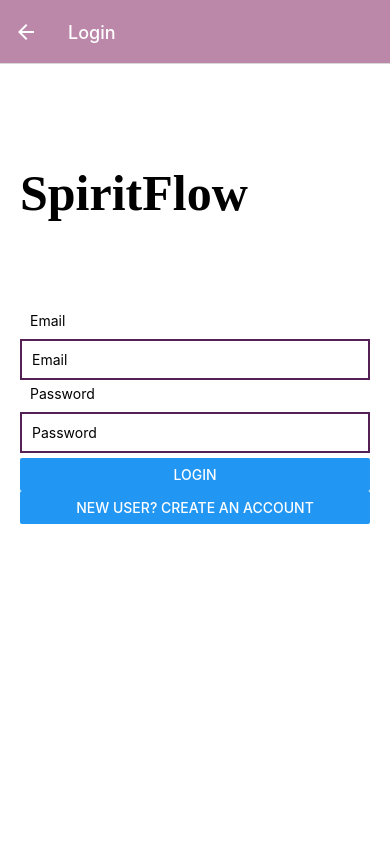
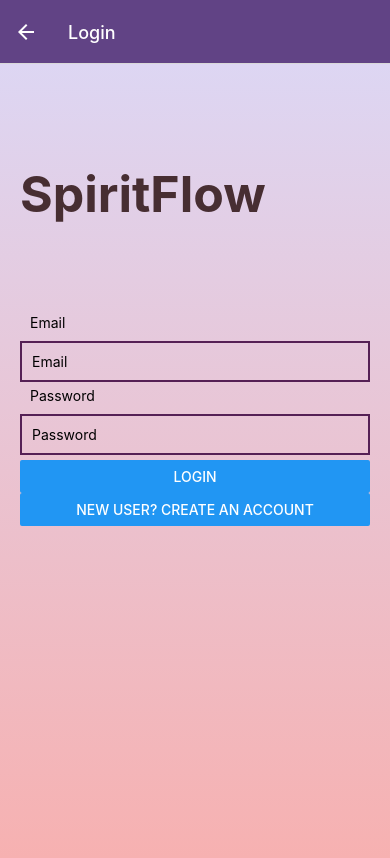
Before and after one commit to judywangyq/spirit_flow_APP, a React Native app: screen /Login in a window 390 px wide. Shown: the top 858 px of the page. Built offline with nearby package versions, Linux system fonts and the light colour scheme; no server answers; what expo-notifications would draw is missing.

Commit message:
fix font bug, modify styles

```diff
--- a/App.js
+++ b/App.js
@@ -61,18 +61,6 @@ const AppTabs = () => (
               // const credential = EmailAuthProvider.credential(user.email, "123456");
               try {
                 signOut(auth);
-                // // 重新认证用户
-                // await reauthenticateWithCredential(user, credential);
-
-                // // 在重新认证成功后执行注销操作
-                // await auth.signOut();
-                // console.log('User logged out successfully');
-
-                // // 重新获取当前用户对象
-                // const updatedCurrentUser = auth.currentUser;
-
-                // // 使用更新后的用户对象进行其他操作
-                // console.log("Updated User:", updatedCurrentUser);
               } catch (err) {
                 console.log("signout err", err);
   }
@@ -83,24 +71,81 @@ const AppTabs = () => (
             <Ionicons name="exit" size={24} color="black" />
           </PressableButton>
         ),
-        headerLeft: () => (
+      })}
+    />
+    <Tab.Screen
+      name="Journal"
+      component={Journal}
+      options={({ navigation }) => ({
+        headerRight: () => (
           <PressableButton
-            pressedFunction={() => {
-              console.log("Menu Button pressed");
-              }
-            }
+            pressedFunction={async () => {
+              console.log("logout pressed");
+              const user = auth.currentUser;
+              // console.log(user.providerData);
+              // const credential = EmailAuthProvider.credential(user.email, "123456");
+              try {
+                signOut(auth);
+              } catch (err) {
+                console.log("signout err", err);
+  }
+            }}
             defaultStyle={{ backgroundColor: "#bbb", padding: 5 }}
             pressedStyle={{ opacity: 0.6 }}
           >
-            <Ionicons name="menu" size={24} color="black" />
+            <Ionicons name="exit" size={24} color="black" />
           </PressableButton>
         ),
-      })}
-    />
-    <Tab.Screen name="Journal" component={Journal} />
+      })} />
     {/* <Tab.Screen name="Map" component={Map} /> */}
-    <Tab.Screen name="User Profile" component={UserProfile} />
-    <Tab.Screen name="Discovery" component={Discovery} />
+    <Tab.Screen
+      name="User Profile"
+      component={UserProfile}
+      options={({ navigation }) => ({
+        headerRight: () => (
+          <PressableButton
+            pressedFunction={async () => {
+              console.log("logout pressed");
+              const user = auth.currentUser;
+              // console.log(user.providerData);
+              // const credential = EmailAuthProvider.credential(user.email, "123456");
+              try {
+                signOut(auth);
+              } catch (err) {
+                console.log("signout err", err);
+  }
+            }}
+            defaultStyle={{ backgroundColor: "#bbb", padding: 5 }}
+            pressedStyle={{ opacity: 0.6 }}
+          >
+            <Ionicons name="exit" size={24} color="black" />
+          </PressableButton>
+        ),
+      })} />
+    <Tab.Screen
+      name="Discovery"
+      component={Discovery}
+      options={({ navigation }) => ({
+        headerRight: () => (
+          <PressableButton
+            pressedFunction={async () => {
+              console.log("logout pressed");
+              const user = auth.currentUser;
+              // console.log(user.providerData);
+              // const credential = EmailAuthProvider.credential(user.email, "123456");
+              try {
+                signOut(auth);
+              } catch (err) {
+                console.log("signout err", err);
+  }
+            }}
+            defaultStyle={{ backgroundColor: "#bbb", padding: 5 }}
+            pressedStyle={{ opacity: 0.6 }}
+          >
+            <Ionicons name="exit" size={24} color="black" />
+          </PressableButton>
+        ),
+      })} />
   </Tab.Navigator>
 );
 
@@ -110,28 +155,6 @@ const AppStack = (
       name="SpiritFlow"
       component={AppTabs}
     />
-    {/* <Stack.Screen
-      name="UserProfile"
-      component={UserProfile}
-      options={{
-        headerRight: () => (
-          <PressableButton
-            pressedFunction={() => {
-              console.log("logout pressed");
-              try {
-                signOut(auth);
-              } catch (err) {
-                console.log("signout err", err);
-              }
-            }}
-            defaultStyle={{ backgroundColor: "#bbb", padding: 5 }}
-            pressedStyle={{ opacity: 0.6 }}
-          >
-            <Ionicons name="exit" size={24} color="black" />
-          </PressableButton>
-        ),
-      }}
-    /> */}
     <Stack.Screen
       name="Add New Journal"
       component={AddNewJournal}
@@ -161,7 +184,7 @@ export default function App() {
     <NavigationContainer>
       <Stack.Navigator
         screenOptions={{
-          headerStyle: { backgroundColor: "#b8a" },
+          headerStyle: { backgroundColor: "#614385" },
           headerTintColor: "white",
         }}
         initialRouteName="Signup"
--- /dev/null
+++ b/components/Colors.js
@@ -0,0 +1,14 @@
+export default {
+    // Top:'#EE9CA7',
+    // Bottom:'#FFDDE1',
+    Top:'#ddd6f3',
+    Bottom:'#faaca8',
+    Grey:'grey',
+    ButtonRed: '#ff0000',
+    MainButton: '#f7287b',
+    ButtonBlue: '#1d91c0',
+    ButtonGold: '#ffD700',
+    CardBg:'#ffd700',
+    ShadowBg:'#004529',
+    Title:'#c0c0c0',
+  }
--- a/components/ImageManager.js
+++ b/components/ImageManager.js
@@ -36,7 +36,7 @@ export default function ImageManager({ passImageUri }) {
   };
 
   return (
-    <View style={{ alignItems: 'center' }}>
+    <View style={{ alignItems: 'center', marginTop: 50 }}>
       {/* <Button onPress={takeImageHandler} title="Add a profile photo"  /> */}
       <PressableButton
         pressedFunction={takeImageHandler}
@@ -51,6 +51,7 @@ export default function ImageManager({ passImageUri }) {
 }
 const styles = StyleSheet.create({
   image: {
+    marginTop: 50,
     width: 100,
     height: 100,
   },
--- a/components/NotificationManager.js
+++ b/components/NotificationManager.js
@@ -1,4 +1,4 @@
-import { View, Text, Button, Alert } from "react-native";
+import { View, Text, Button, Alert, StyleSheet, TouchableOpacity } from "react-native";
 import React from "react";
 import * as Notifications from "expo-notifications";
 
@@ -37,10 +37,26 @@ export default function NotificationManager() {
   };
   return (
     <View>
-      <Button
+      {/* <Button
         title="Remind me to receive diving energy guidance"
         onPress={scheduleNotificationHandler}
-      />
+      /> */}
+      <TouchableOpacity onPress={scheduleNotificationHandler} style={styles.button}>
+        <Text style={styles.buttonText}>Remind me to receive diving energy guidance !</Text>
+      </TouchableOpacity>
     </View>
   );
 }
+
+const styles = StyleSheet.create({
+  button: {
+    backgroundColor: '#9b88db',
+    padding: 10,
+    margin: 10,
+    borderRadius: 5,
+  },
+  buttonText: {
+    color: 'white',
+    fontSize: 16,
+  },
+});
--- a/package.json
+++ b/package.json
@@ -19,7 +19,7 @@
     "expo-image-picker": "~14.3.2",
     "expo-location": "~16.1.0",
     "expo-modules-core": "^1.5.12",
-    "expo-notifications": "~0.20.1",
+    "expo-notifications": "^0.20.1",
     "expo-status-bar": "~1.6.0",
     "firebase": "^10.7.0",
     "react": "18.2.0",
@@ -27,7 +27,8 @@
     "react-native-dropdown-picker": "^5.4.6",
     "react-native-maps": "1.7.1",
     "react-native-reanimated": "~3.3.0",
-    "react-navigation-header-buttons": "^11.1.1"
+    "react-navigation-header-buttons": "^11.1.1",
+    "expo-linear-gradient": "~12.3.0"
   },
   "devDependencies": {
     "@babel/core": "^7.20.0",
--- a/screens/AddNewJournal.js
+++ b/screens/AddNewJournal.js
@@ -4,12 +4,24 @@ import firebase from 'firebase/app';
 import { database } from "../firebase/firebaseSetup"
 import { serverTimestamp } from 'firebase/firestore';
 import React, { useState, useEffect } from 'react';
-import { View, Text, TextInput, Button, Alert, ScrollView } from 'react-native';
+import { View, Text, TextInput, Button, Alert, ScrollView, StyleSheet } from 'react-native';
 import { useNavigation, useRoute } from '@react-navigation/native';
 import { addJournal, deleteJournal, editJournal } from '../firebase/firebaseHelper';
 import { auth } from '../firebase/firebaseSetup';
 import LocationManager from '../components/LocationManager';
+import { LinearGradient } from 'expo-linear-gradient';
+import Colors from '../components/Colors';
 
+
+const styles = StyleSheet.create({
+  background: {
+    position: 'absolute',
+    left: 0,
+    right: 0,
+    top: 0,
+    height: 900,
+  }
+});
 
 export default function AddNewJournal() {
   const navigation = useNavigation();
@@ -129,6 +141,12 @@ export default function AddNewJournal() {
   };
 
   return (
+    <><LinearGradient
+      colors={[
+        Colors.Top,
+        Colors.Bottom,
+      ]}
+      style={styles.background}/>
     <ScrollView>
       <View>
 
@@ -189,5 +207,6 @@ export default function AddNewJournal() {
         {editJournalData && <Button title="Delete" onPress={handleDelete} />}
       </View>
     </ScrollView>
+    </>
   );
 }
--- a/screens/Home.js
+++ b/screens/Home.js
@@ -272,7 +272,7 @@ export default Home;
 
 const styles = StyleSheet.create({
   getMovieButton: {
-    backgroundColor: 'blue',
+    backgroundColor: '#9b88db',
     padding: 10,
     margin: 10,
     borderRadius: 5,
--- a/screens/Journal.js
+++ b/screens/Journal.js
@@ -3,6 +3,8 @@ import { View, TouchableOpacity, Text, StyleSheet, FlatList, ScrollView } from '
 import { useNavigation } from '@react-navigation/native';
 import { auth, database } from "../firebase/firebaseSetup";
 import { collection, query, getDocs } from 'firebase/firestore';
+import { LinearGradient } from 'expo-linear-gradient';
+import Colors from '../components/Colors';
 
 export default function Journal() {
   const navigation = useNavigation();
@@ -102,7 +104,12 @@ export default function Journal() {
   };
 
   return (
-
+    <><LinearGradient
+      colors={[
+        Colors.Top,
+        Colors.Bottom,
+      ]}
+      style={styles.background}/>
     <View>
       <TouchableOpacity onPress={handleAddNew} style={styles.addButton}>
         <Text style={styles.buttonText}>Add New</Text>
@@ -114,13 +121,20 @@ export default function Journal() {
         renderItem={renderItem}
       />
     </View>
-
+    </>
   );
 }
 
 const styles = StyleSheet.create({
+  background: {
+    position: 'absolute',
+    left: 0,
+    right: 0,
+    top: 0,
+    height: 900,
+  },
   addButton: {
-    backgroundColor: 'blue',
+    backgroundColor: '#9b88db',
     padding: 10,
     margin: 10,
     borderRadius: 5,
--- a/screens/Login.js
+++ b/screens/Login.js
@@ -2,6 +2,8 @@ import { useState } from "react";
 import { View, Text, TextInput, Button, StyleSheet, Alert } from "react-native";
 import { signInWithEmailAndPassword } from "firebase/auth";
 import { auth } from "../firebase/firebaseSetup";
+import { LinearGradient } from 'expo-linear-gradient';
+import Colors from '../components/Colors';
 
 export default function Login({ navigation }) {
   const [email, setEmail] = useState("");
@@ -28,6 +30,12 @@ export default function Login({ navigation }) {
   };
 
   return (
+    <><LinearGradient
+      colors={[
+        Colors.Top,
+        Colors.Bottom,
+      ]}
+      style={styles.background} />
       <View style={styles.container}>
         <Text style={styles.title}>SpiritFlow</Text>
         <View style={styles.spacing} />
@@ -38,8 +46,7 @@ export default function Login({ navigation }) {
           value={email}
           onChangeText={(changedText) => {
             setEmail(changedText);
-        }}
-      />
+          } } />
         <Text style={styles.label}>Password</Text>
         <TextInput
           style={styles.input}
@@ -48,28 +55,36 @@ export default function Login({ navigation }) {
           value={password}
           onChangeText={(changedText) => {
             setPassword(changedText);
-        }}
-      />
+          } } />
         <Button title="Login" onPress={loginHandler} />
         <Button title="New User? Create An Account" onPress={signupHandler} />
-    </View>
+      </View></>
   );
 }
 
 const styles = StyleSheet.create({
+  background: {
+    position: 'absolute',
+    left: 0,
+    right: 0,
+    top: 0,
+    height: 900,
+  },
   container: {
     flex: 1,
-    backgroundColor: "#fff",
+    // backgroundColor: "#fff",
     alignItems: "stretch",
     paddingHorizontal: 20,
   },
   title: {
     fontSize: 50,
     fontWeight: "bold",
+    color:'#472e32',
     // marginLeft: 10,
     marginTop: 100,
     marginBottom: 10,
-    fontFamily:"Cochin",
+    // fontFamily:'Arial, sans-serif',
+
   },
   spacing: {
     marginBottom: 80,
--- a/screens/Signup.js
+++ b/screens/Signup.js
@@ -3,6 +3,8 @@ import { View, Text, TextInput, Button, StyleSheet, Alert } from "react-native";
 import { createUserWithEmailAndPassword, updateProfile } from "firebase/auth";
 import { auth } from "../firebase/firebaseSetup";
 import { addUser } from "../firebase/firebaseHelper";
+import { LinearGradient } from 'expo-linear-gradient';
+import Colors from '../components/Colors';
 
 export default function Signup({ navigation }) {
   const [fullName, setFullName] = useState("");
@@ -73,6 +75,12 @@ const signupHandler = async () => {
   };
 
   return (
+    <><LinearGradient
+      colors={[
+        Colors.Top,
+        Colors.Bottom,
+      ]}
+      style={styles.background}/>
       <View style={styles.container}>
         <Text style={styles.title}>SpiritFlow</Text>
         <View style={styles.spacing} />
@@ -83,8 +91,7 @@ const signupHandler = async () => {
           value={fullName}
           onChangeText={(changedText) => {
             setFullName(changedText);
-        }}
-      />
+          } } />
 
         <Text style={styles.label}>Email</Text>
         <TextInput
@@ -93,8 +100,7 @@ const signupHandler = async () => {
           value={email}
           onChangeText={(changedText) => {
             setEmail(changedText);
-        }}
-      />
+          } } />
 
         <Text style={styles.label}>Password</Text>
         <TextInput
@@ -104,8 +110,7 @@ const signupHandler = async () => {
           value={password}
           onChangeText={(changedText) => {
             setPassword(changedText);
-        }}
-      />
+          } } />
 
         <Text style={styles.label}>Confirm Password</Text>
         <TextInput
@@ -115,29 +120,36 @@ const signupHandler = async () => {
           value={confirmPassword}
           onChangeText={(changedText) => {
             setConfirmPassword(changedText);
-        }}
-      />
+          } } />
 
         <Button title="Register" onPress={signupHandler} />
         <Button title="Already Registered? Login" onPress={loginHandler} />
-    </View>
+      </View></>
   );
 }
 
 const styles = StyleSheet.create({
+  background: {
+    position: 'absolute',
+    left: 0,
+    right: 0,
+    top: 0,
+    height: 900,
+  },
   container: {
     flex: 1,
-    backgroundColor: "#fff",
+    // backgroundColor: "#fff",
     alignItems: "stretch",
     paddingHorizontal: 20,
   },
   title: {
+    color:'#472e32',
     fontSize: 50,
     fontWeight: "bold",
     marginLeft: 10,
     marginTop: 100,
     marginBottom: 10,
-    fontFamily:"Cochin",
+    // fontFamily:'Arial, sans-serif',
   },
   spacing: {
     marginBottom: 80,
--- a/screens/UserProfile.js
+++ b/screens/UserProfile.js
@@ -1,9 +1,11 @@
 import { useEffect, useState } from 'react';
-import { View, Text, Button, TextInput, StyleSheet } from 'react-native';
+import { View, Text, Button, TextInput, StyleSheet, TouchableOpacity } from 'react-native';
 import { auth, database } from "../firebase/firebaseSetup";
 import { getDocs, collection, query, where, updateDoc } from 'firebase/firestore';
 import { updateProfile } from 'firebase/auth';
 import ImageManager from "../components/ImageManager";
+import { LinearGradient } from 'expo-linear-gradient';
+import Colors from '../components/Colors';
 
 const UserProfile = () => {
   const [fullName, setFullName] = useState('');
@@ -103,6 +105,12 @@ const UserProfile = () => {
   }
 
   return (
+    <><LinearGradient
+      colors={[
+        Colors.Top,
+        Colors.Bottom,
+      ]}
+      style={styles.background}/>
     <View style={styles.container}>
       <ImageManager passImageUri={passImageUri} />
       {isEditing ? (
@@ -119,28 +127,37 @@ const UserProfile = () => {
             value={email}
             editable={false}
           />
-          <View style={styles.buttonContainer}>
-            <Button title="Save" onPress={handleSavePress} />
-            <Button title="Cancel" onPress={handleCancelPress} />
-          </View>
+          <TouchableOpacity onPress={handleSavePress} style={styles.button}>
+            <Text style={styles.buttonText}>Save</Text>
+          </TouchableOpacity>
+          <TouchableOpacity onPress={handleCancelPress} style={styles.button}>
+            <Text style={styles.buttonText}>Cancel</Text>
+          </TouchableOpacity>
         </View>
       ) : (
         <View style={styles.viewContainer}>
           <Text style={styles.label}>Full Name: {fullName}</Text>
           <Text style={styles.label}>Email: {email}</Text>
-          <View style={styles.buttonContainer}>
-            <Button title="Edit" onPress={handleEditPress} />
-          </View>
+          <TouchableOpacity onPress={handleEditPress} style={styles.button}>
+            <Text style={styles.buttonText}>Edit</Text>
+          </TouchableOpacity>
         </View>
       )}
-    </View>
+    </View></>
   );
 };
 
 const styles = StyleSheet.create({
+  background: {
+    position: 'absolute',
+    left: 0,
+    right: 0,
+    top: 0,
+    height: 900,
+  },
   container: {
     flex: 1,
-    backgroundColor: "#fff",
+    // backgroundColor: "#fff",
     alignItems: "stretch",
     paddingHorizontal: 20,
   },
@@ -162,9 +179,19 @@ const styles = StyleSheet.create({
     marginBottom: 5,
     alignSelf: "flex-start",
   },
-  buttonContainer: {
-    flexDirection: "row",
-    justifyContent: "space-around",
+  // buttonContainer: {
+  //   flexDirection: "row",
+  //   justifyContent: "space-around",
+  // },
+  button: {
+    backgroundColor: '#9b88db',
+    padding: 10,
+    margin: 10,
+    borderRadius: 5,
+  },
+  buttonText: {
+    color: 'white',
+    fontSize: 16,
   },
 });
 
--- a/style/style.js
+++ b/style/style.js
@@ -5,7 +5,7 @@ export const styles = {
       boxSizing: 'border-box',
     },
     body: {
-      fontFamily: 'Arial, sans-serif',
+      // fontFamily: 'Arial, sans-serif',
       fontSize: '16px',
       lineHeight: '1.5',
     },
```
Also changed, not shown: 1 other file (tests, documents, lock files or other folders). Lines whose indentation alone changed are shown as unchanged.
